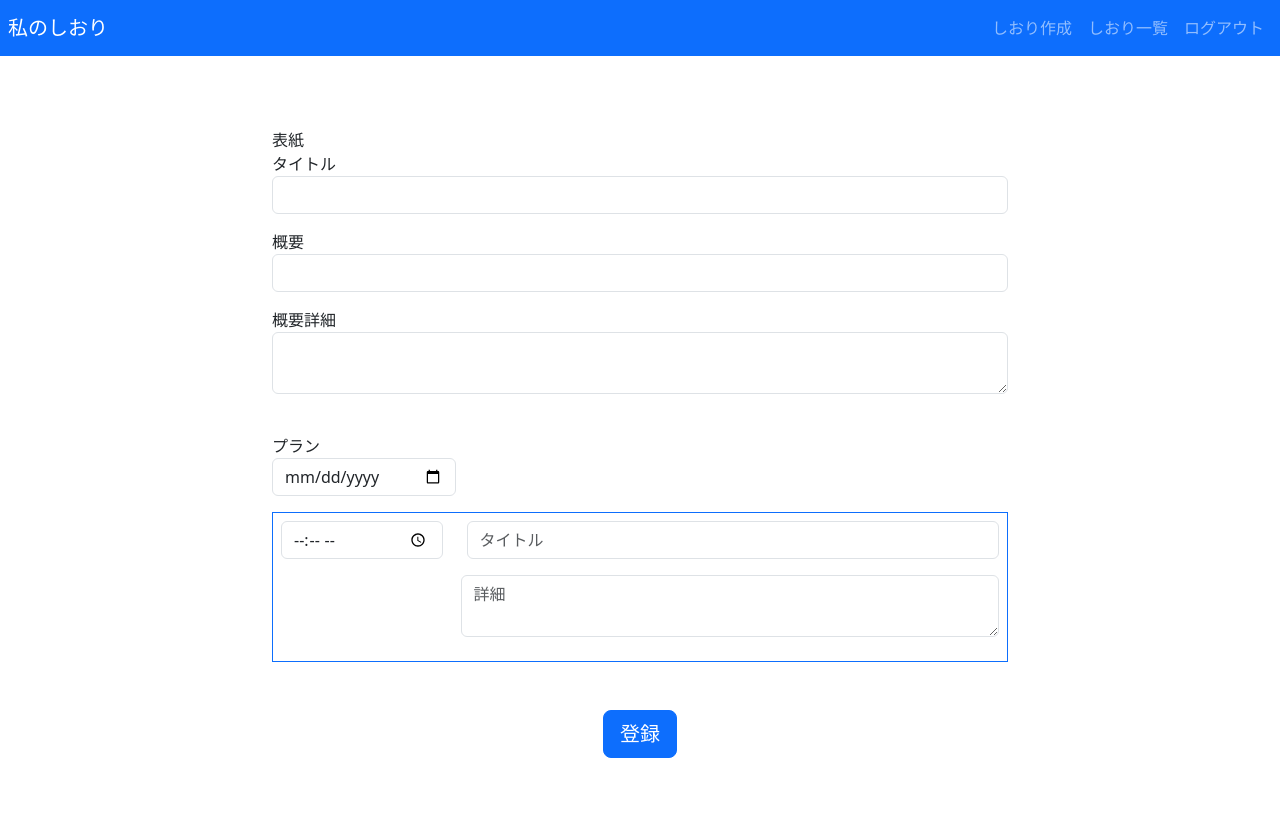
After one commit to aio97/graduate_app, a Rails app: template app/views/books/new.html.erb in a window 1280 px wide. The commit adds this page. Run offline with Rails 7, Linux system fonts and the light colour scheme; the template is opened without the code that fills it, so the values that code supplies are empty; the visitor is signed in with stand-in values (Sample User, id 1); style sheets or scripts are compiled from the project's sources; parts of the project's set-up code (start-up, migrations or seed data) failed here and were passed over; some libraries are stand-ins or nearby versions.

Commit message:
Revert "Revert "コンフリクト解消""
This reverts commit a8173b3037df583d2ceffac0484c8e36faaaac10.

```diff
--- /dev/null
+++ b/app/controllers/plans_controller.rb
@@ -0,0 +1,6 @@
+class PlansController < ApplicationController
+  def new
+    @book = Book.find(params[:book_id])
+    @plan = @book.plans.build
+  end
+end
--- /dev/null
+++ b/app/helpers/plans_helper.rb
@@ -0,0 +1,2 @@
+module PlansHelper
+end
--- a/app/models/book.rb
+++ b/app/models/book.rb
@@ -5,4 +5,5 @@ class Book < ApplicationRecord
   validates :is_public, inclusion: { in: [true, false] }
 
   belongs_to :user
+  has_many :plans, dependent: :destroy
 end
--- /dev/null
+++ b/app/views/books/new.html.erb
@@ -0,0 +1,45 @@
+<div class="container">
+  <div class="row">
+    <div class="col-md-10 col-lg-8 mx-auto my-5 py-4">
+      <%= form_with model: @book, class: "new_book" do |f| %>
+        表紙
+        <div class="pb-3">
+          <div class="mb-3">
+            <%= f.label :title %>
+            <%= f.text_field :title, class: "form-control" %>
+          </div>
+          <div class="mb-3">
+            <%= f.label :outline_title %>
+            <%= f.text_field :outline_title, class: "form-control" %>
+          </div>
+          <div class="mb-4">
+            <%= f.label :outline_body %>
+            <%= f.text_area :outline_body, class: "form-control" %>
+          </div>
+        </div>
+        <div class="mb-3">
+          プラン
+          <div class="col-md-3 mb-3">
+            <%= f.date_field :plan_date, class: "form-control" %>
+          </div>
+          <div class="plan px-2 py-2 border border-primary">
+            <div class="row">
+              <div class="col-md-3 mb-3">
+	            <%= f.time_field :plan_start_time, class: "form-control" %>
+	          </div>
+	          <div class="col-md-9 mb-3">
+	            <%= f.text_field :plan_title, class: "form-control", placeholder: "タイトル" %>
+	          </div>
+            </div>
+	        <div class="col-md-9 mb-3 offset-md-3">
+	            <%= f.text_area :plan_detail, class: "form-control", placeholder: "詳細" %>
+	        </div>
+	      </div>
+        </div>
+        <div class="mt-5 mb-2 text-center">
+          <%= f.submit "登録", class: "btn btn-primary btn-lg" %>
+        </div>
+      <% end %>
+    </div>
+  </div>
+</div>
--- /dev/null
+++ b/app/views/plans/index.html.erb
@@ -0,0 +1,2 @@
+<h1>Plans#index</h1>
+<p>Find me in app/views/plans/index.html.erb</p>
--- a/app/views/shared/_header.html.erb
+++ b/app/views/shared/_header.html.erb
@@ -8,7 +8,7 @@
     <div class="collapse navbar-collapse" id="navbarSupportedContent">
       <ul class="navbar-nav ms-auto main-nav align-items-center mx-2">
         <li class="nav-item">
-          <%= link_to t("header.create_book"), "#", class: "nav-link" %>
+          <%= link_to t("header.create_book"), new_book_path, class: "nav-link" %>
         </li>
         <li class="nav-item">
           <%= link_to t("header.book_index"), "#", class: "nav-link" %>
--- a/config/locales/activerecord/ja.yml
+++ b/config/locales/activerecord/ja.yml
@@ -2,6 +2,8 @@ ja:
   activerecord:
     models:
       user: ユーザー
+      book: しおり
+      plan: プラン
     attributes:
       user:
         email: メールアドレス
@@ -9,6 +11,23 @@ ja:
         age_group: 年代
         password: パスワード
         password_confirmation: パスワード確認
+      book:
+        title: タイトル
+        image: 背景
+        outline_title: 概要
+        outline_body: 概要詳細
+        start_time: 旅行開始日
+        end_time: 旅行終了日
+        plan_date: 日にち
+        plan_title: タイトル
+        plan_start_time: 開始時間
+        plan_end_time: 終了時間
+        plan_icon: アイコン
+        plan_location: 場所
+        plan_location_url: 場所URL
+        plan_detail: 詳細
+        plan_memo: メモ
+        plan_cost: 費用
     enums:
       user:
         gender:
--- a/config/routes.rb
+++ b/config/routes.rb
@@ -1,8 +1,11 @@
 Rails.application.routes.draw do
+  get "plans/index"
   get "books/index"
   root "static_pages#top"
   resources :users, only: %i[new create]
-  resources :books, only: %i[index]
+  resources :books, only: %i[index new create] do
+    resources :plans, only: %i[new create]
+  end
 
   get "login", to: "user_sessions#new"
   post "login", to: "user_sessions#create"
```
Also changed, not shown: app/controllers/books_controller.rb (+19 -0 lines), app/models/plan.rb (added, +10 -0 lines), db/migrate/20240909125119_create_plans.rb (added, +21 -0 lines), test/controllers/plans_controller_test.rb (added, +8 -0 lines), test/fixtures/plans.yml (added, +11 -0 lines), test/models/plan_test.rb (added, +7 -0 lines), db/schema.rb.
